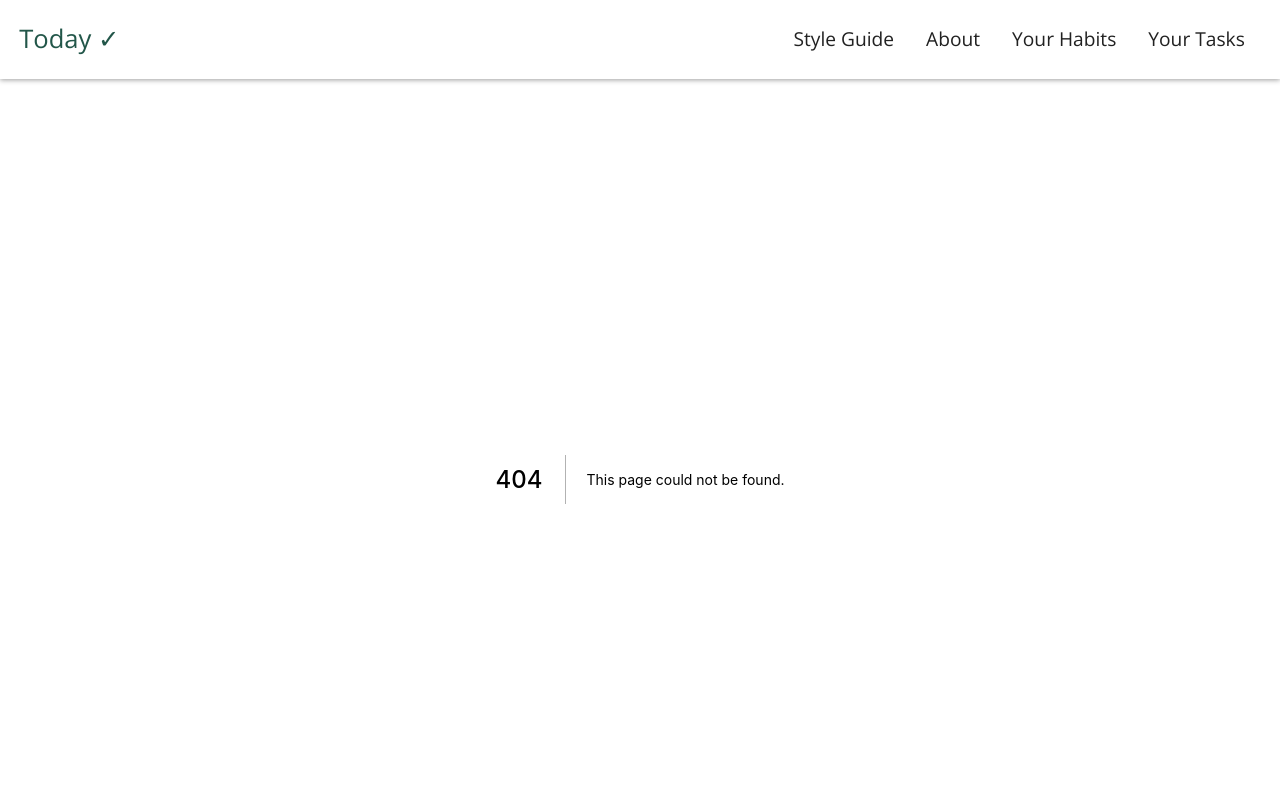
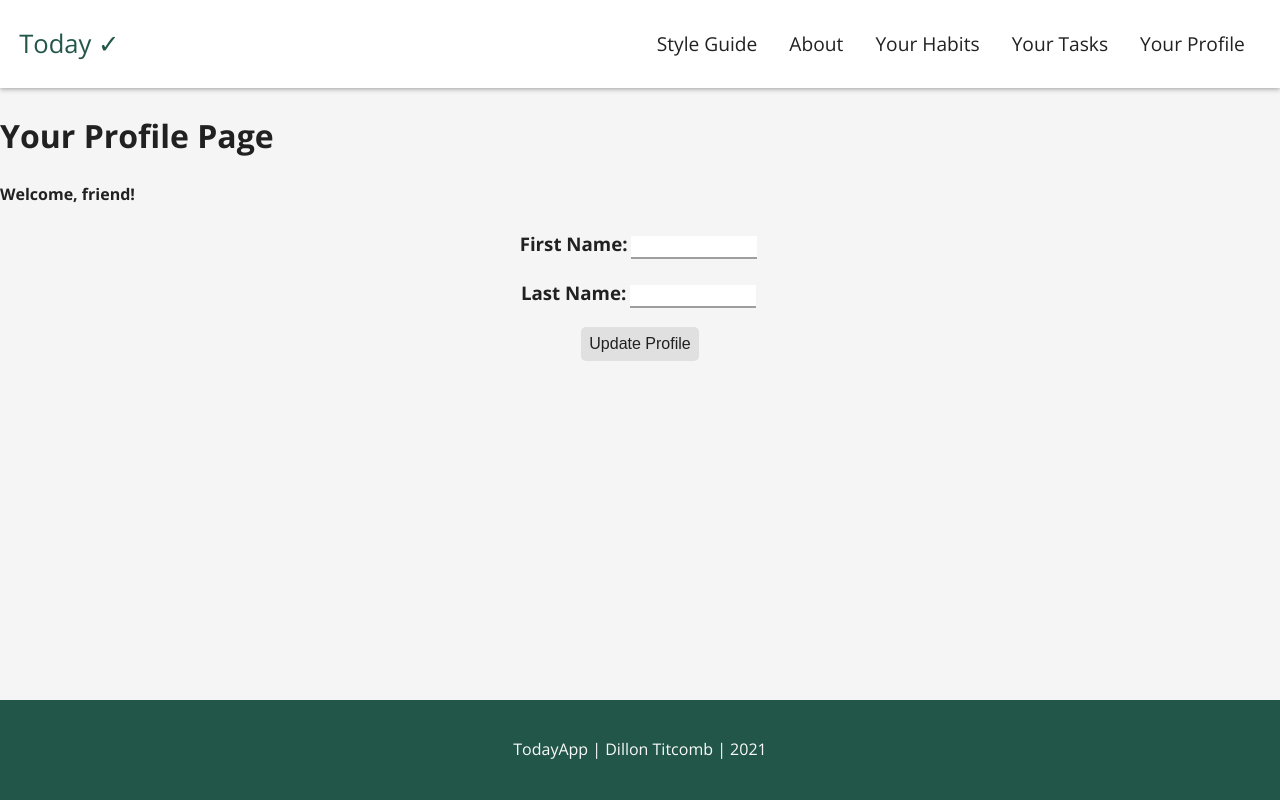
Before and after one commit to dillontitcomb/today, a Next.js app: page /profile in a window 1280 px wide. Before the commit this address had no page. Shown: the top 800 px of the page. Built offline with nearby package versions, Linux system fonts and the light colour scheme; no server answers.

Commit message:
rework everything, add profile model and api route, preparing to change task and habit models, genearlly chaos.

```diff
--- a/components/layout/Navbar.js
+++ b/components/layout/Navbar.js
@@ -67,6 +67,9 @@ export default function Navbar() {
         <Link href='/tasks'>
           <NavLink>Your Tasks</NavLink>
         </Link>
+        <Link href='/profile'>
+          <NavLink>Your Profile</NavLink>
+        </Link>
       </NavLinkContainer>
     </Navigation>
   );
--- /dev/null
+++ b/hooks/useProfile.js
@@ -0,0 +1,12 @@
+import useSWR from 'swr';
+import { fetcher } from '../utils/helperFunctions';
+
+export default function useProfile() {
+  const { data, error } = useSWR(`/api/profile`, fetcher);
+
+  return {
+    profile: data?.data,
+    profileLoading: !error && !data,
+    profileError: error,
+  };
+}
--- a/models/Habit.js
+++ b/models/Habit.js
@@ -12,7 +12,7 @@ const HabitSchema = new mongoose.Schema({
       ref: 'Task',
     },
   ],
-  frequency: {
+  frequency  : {
     type: Number,
     required: [true, 'How often will you do this habit?'],
   },
--- /dev/null
+++ b/models/Profile.js
@@ -0,0 +1,32 @@
+import mongoose from 'mongoose';
+
+const Schema = mongoose.Schema;
+
+const ProfileSchema = new mongoose.Schema({
+  user: {
+    type: Schema.Types.ObjectId,
+    ref: 'user',
+    required: [true, 'User credentials for profile'],
+  },
+  firstName: {
+    type: String,
+    required: [false, "Profile holder's first name"],
+  },
+  lastName: {
+    type: String,
+    required: [false, "Profile holder's last name"],
+  },
+  habits: [
+    {
+      type: Schema.Types.ObjectId,
+      ref: 'Habit',
+    },
+  ],
+  date: {
+    type: Date,
+    default: Date.now,
+  },
+});
+
+export default mongoose.models.Profile ||
+  mongoose.model('Profile', ProfileSchema);
--- a/pages/api/auth/[...nextauth].js
+++ b/pages/api/auth/[...nextauth].js
@@ -42,4 +42,7 @@ const options = {
   },
 };
 
-export default (req, res) => NextAuth(req, res, options);
+export default (req, res) => {
+  console.log(req.body);
+  NextAuth(req, res, options);
+};
--- /dev/null
+++ b/pages/api/profile/index.js
@@ -0,0 +1,56 @@
+import { getSession } from 'next-auth/client';
+import Profile from '../../../models/Profile';
+import dbConnect from '../../../utils/dbConnect';
+
+export default async function handler(req, res) {
+  console.log('Request made to api/profile');
+  const session = await getSession({ req });
+  if (!session)
+    return res.status(404).json({
+      success: false,
+      message: 'User must be signed in to access profile information.',
+    });
+
+  const { method } = req;
+
+  await dbConnect();
+
+  switch (method) {
+    case 'GET':
+      try {
+        const profile = await Profile.findOne({ user: session.user.userId });
+        console.log(profile);
+        return res.status(200).json({
+          success: true,
+          data: profile,
+          message: 'Profile successfully retrieved.',
+        });
+      } catch (error) {
+        return res
+          .status(404)
+          .json({ success: false, message: 'Profile could not be found.' });
+      }
+      break;
+    case 'POST':
+      console.log('POST REQUEST');
+      const requestBody = JSON.parse(req.body);
+      // Add logged in user's session credentials to request body
+      requestBody.user = session.user.userId;
+      console.log(requestBody);
+      try {
+        // Either update an existing profile, or if none exists, create one from the request body
+        const profile = await Profile.findOneAndUpdate(
+          { user: session.user.userId },
+          requestBody,
+          { new: true, upsert: true }
+        );
+        return res.status(201).json({ success: true, data: profile });
+      } catch (error) {
+        console.log(error.message);
+        return res.status(400).json({ success: false, message: error });
+      }
+      break;
+    default:
+      res.status(400).json({ success: false, message: error });
+  }
+}
--- /dev/null
+++ b/pages/profile.js
@@ -0,0 +1,55 @@
+import { useFormik } from 'formik';
+import { useSession } from 'next-auth/client';
+import { Button } from '../components/layout/Buttons';
+import { Form, TextInput } from '../components/layout/Forms';
+import useProfile from '../hooks/useProfile';
+import { fetcher } from '../utils/helperFunctions';
+
+export default function profile() {
+  const [session, loading] = useSession();
+  const { profile, profileLoading, profileError } = useProfile();
+  console.log(profile);
+
+  const formik = useFormik({
+    enableReinitialize: true,
+    initialValues: {
+      firstName: profile ? profile.firstName : '',
+      lastName: profile ? profile.lastName : '',
+    },
+
+    onSubmit: async (values) => {
+      const newProfile = await fetcher('/api/profile', {
+        method: 'POST',
+        body: JSON.stringify(values),
+      });
+      const { firstName, lastName } = newProfile.data;
+      console.log(`New profile created by ${firstName} ${lastName}`);
+    },
+  });
+
+  return (
+    <div>
+      <h1>Your Profile Page</h1>
+      <h4>Welcome, {session ? session.user.email : 'friend'}!</h4>
+      <Form onSubmit={formik.handleSubmit}>
+        <h3>
+          First Name:
+          <TextInput
+            id='firstName'
+            onChange={formik.handleChange}
+            value={formik.values.firstName}
+          ></TextInput>
+        </h3>
+        <h3>
+          Last Name:
+          <TextInput
+            id='lastName'
+            onChange={formik.handleChange}
+            value={formik.values.lastName}
+          ></TextInput>
+        </h3>
+        <Button type='submit'>Update Profile</Button>
+      </Form>
+    </div>
+  );
+}
```
Also changed, not shown: exampleData.js (added, +80 -0 lines), pages/about.js (+22 -1 lines).
